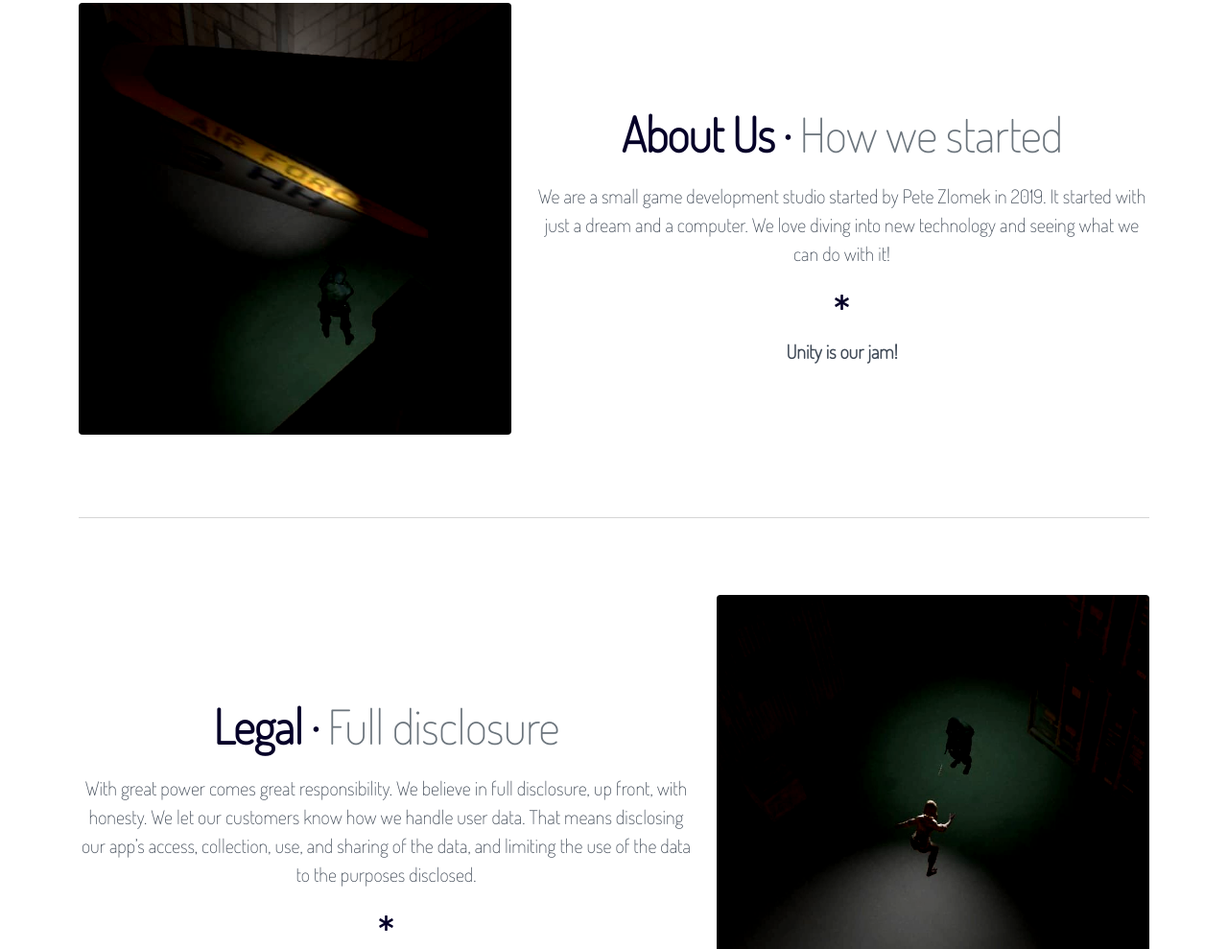
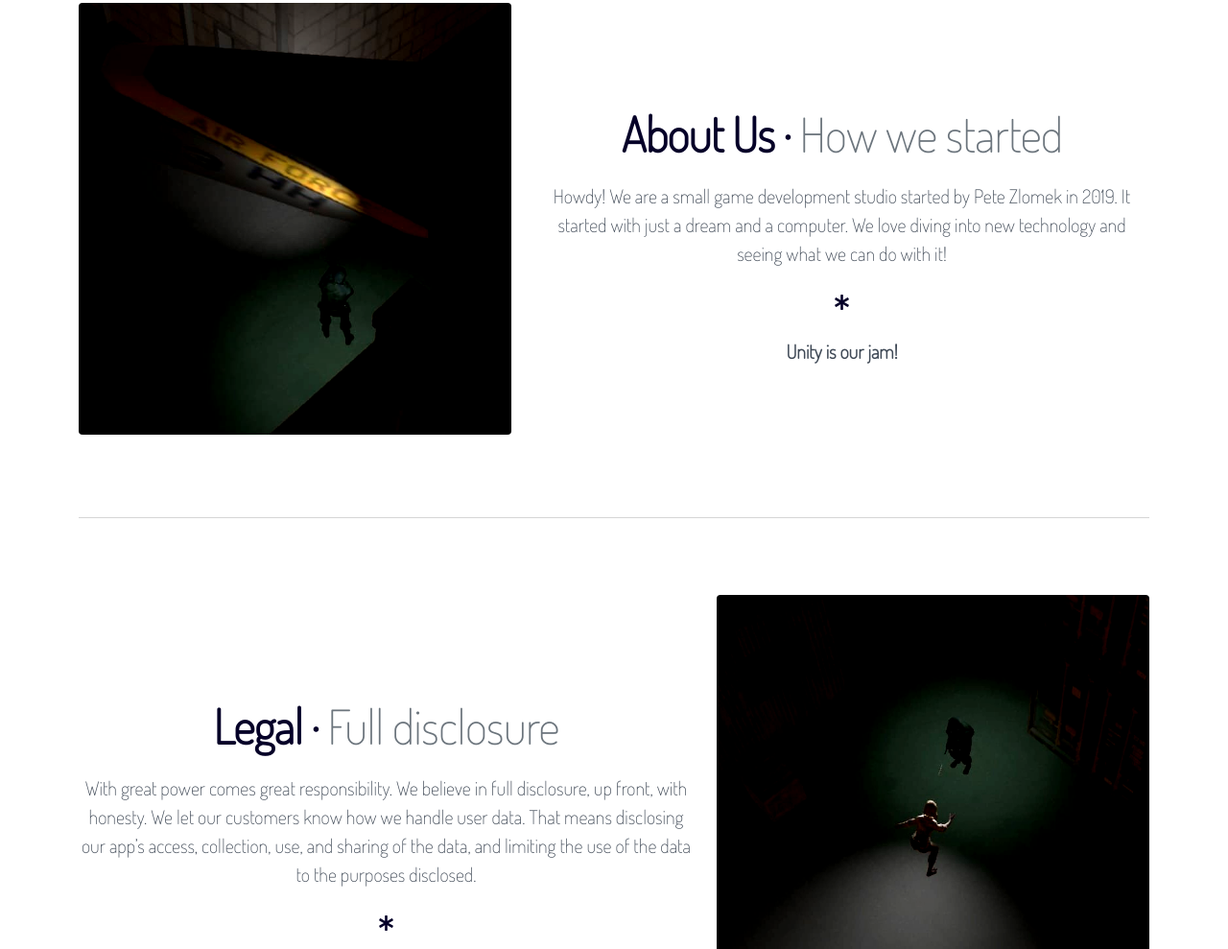
Before and after one commit to jacobpclouse/shootthezombies, a plain HTML site: page index.html in a window 1280 px wide. Shown: the part 1548-2537 px from the top of the page at 96% size. Drawn offline with nearby package versions, Linux system fonts and the light colour scheme.

Commit message:
altered text on the main page

```diff
--- a/index.html
+++ b/index.html
@@ -130,7 +130,7 @@
                         <h2 class="featurette-heading highlight pb-md-4"><span class="bold color-main">About Us · </span><span class="text-muted">How we
                                 started</span>
                         </h2>
-                        <p class="lead">We are a small game development studio started by Pete Zlomek in 2019. It
+                        <p class="lead">Howdy! We are a small game development studio started by Pete Zlomek in 2019. It
                             started with just a dream and a computer. We love diving into new technology and seeing what
                             we can do with it!</p>
                         <br>
```
